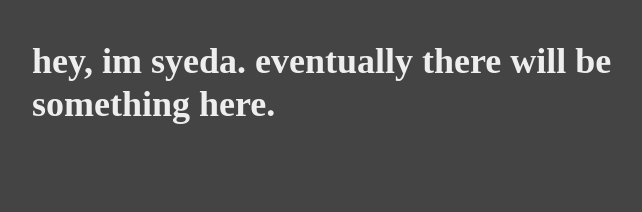
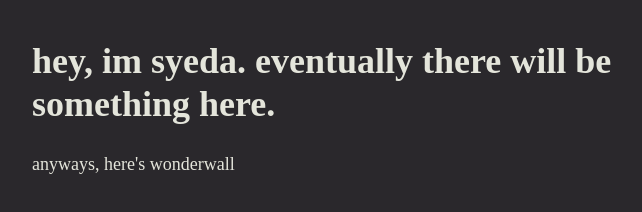
Before and after one commit to cammsyn/cammsyn.github.io, a plain HTML site: page index.html in a window 1280 px wide. Shown: the whole page, without its empty margins (283-925 px from the left). Drawn offline with Linux system fonts and the light colour scheme.

Commit message:
Update index.html

```diff
--- a/index.html
+++ b/index.html
@@ -10,11 +10,14 @@
       max-width:650px;
       line-height:1.6;
       font-size:18px;
-      background-color: #444;
-      color:#EEE;
-      padding:0 10px}h1,h2,h3{line-height:1.2}</style>
+      background-color: #2a282c;
+      color:#e4e5db;
+      padding:0 10px;
+      font: sans-serif}
+      h1,h2,h3{line-height:1.2}</style>
   </head>
   <body>
     <h1>hey, im syeda. eventually there will be something here.</h1>
+    <p>anyways, here's wonderwall</p>
   </body>
 </html>
```
